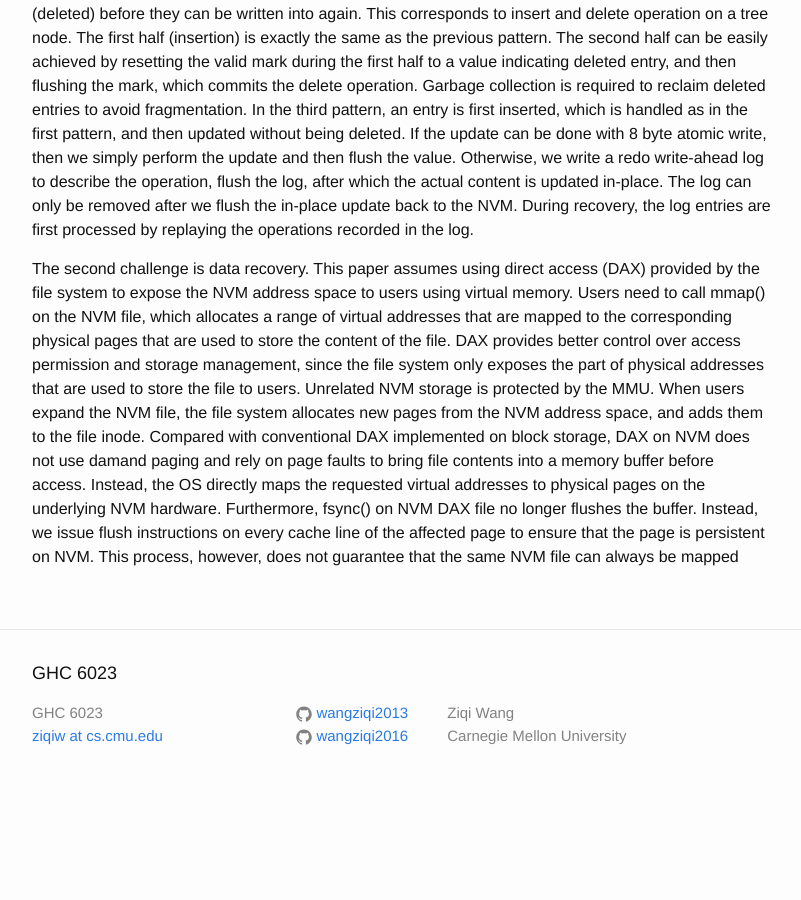
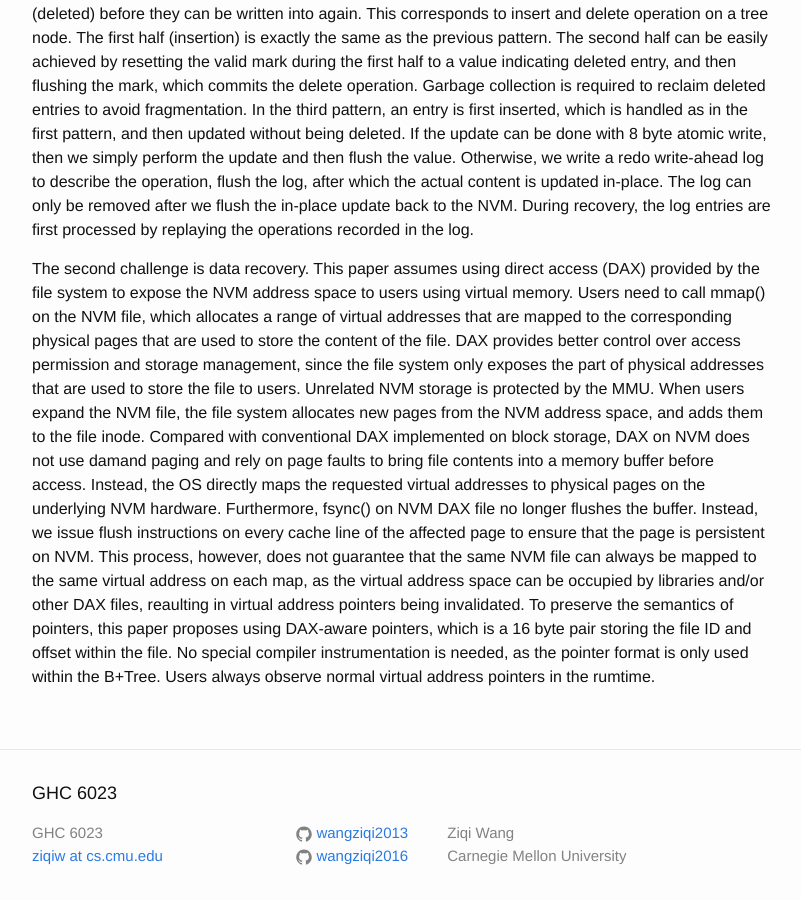
Before and after one commit to wangziqi2013/wangziqi2013.github.io, a Jekyll site: the page built from _posts/2019-11-17-fptree.markdown, in a window 1280 px wide and 900 px high, scrolled down 868 px. Shown: the whole window, without its empty margins (238-1039 px from the left). Built offline with Jekyll 4.4.1, drawn with Linux system fonts in a browser that asks for light colours; before the commit the page ends 1675 px from its top, so only the background shows below that.

Commit message:
Adding pointer

```diff
--- a/_posts/2019-11-17-fptree.markdown
+++ b/_posts/2019-11-17-fptree.markdown
@@ -45,4 +45,8 @@ Compared with conventional DAX implemented on block storage, DAX on NVM does not
 to bring file contents into a memory buffer before access. Instead, the OS directly maps the requested virtual addresses
 to physical pages on the underlying NVM hardware. Furthermore, fsync() on NVM DAX file no longer flushes the buffer. Instead,
 we issue flush instructions on every cache line of the affected page to ensure that the page is persistent on NVM.
-This process, however, does not guarantee that the same NVM file can always be mapped
+This process, however, does not guarantee that the same NVM file can always be mapped to the same virtual address on each
+map, as the virtual address space can be occupied by libraries and/or other DAX files, reaulting in virtual address pointers
+being invalidated. To preserve the semantics of pointers, this paper proposes using DAX-aware pointers, which is a 16 byte
+pair storing the file ID and offset within the file. No special compiler instrumentation is needed, as the pointer
+format is only used within the B+Tree. Users always observe normal virtual address pointers in the rumtime.
```
